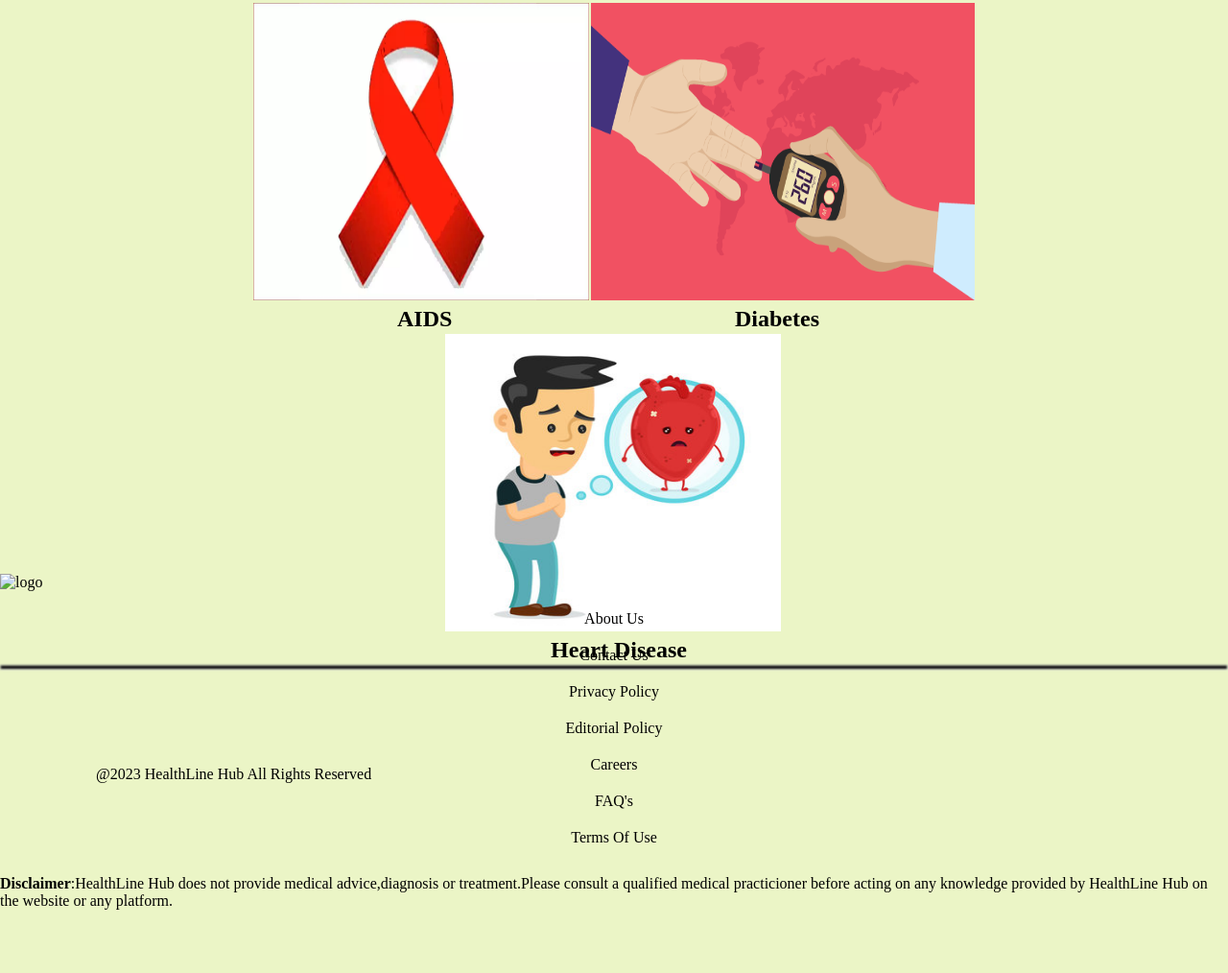
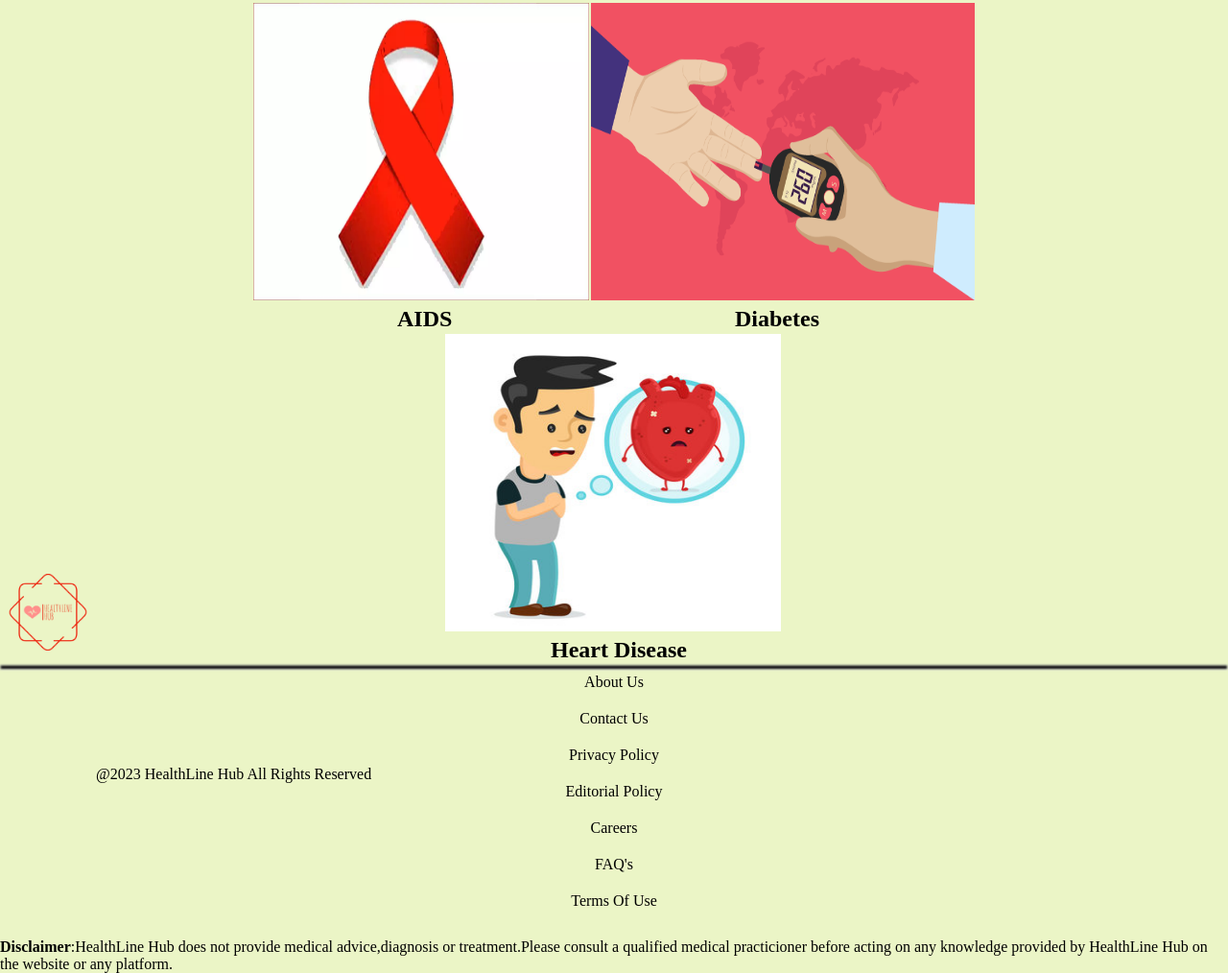
Before and after one commit to Rohitn-2312/HealthLine-Hub, a plain HTML site: page index.html in a window 1280 px wide. Shown: the part 959-1973 px from the top of the page at 96% size. Before the commit the page ends 1907 px from the top, so only its background shows below. Drawn offline with Linux system fonts and the light colour scheme.

Commit message:
Update index.html

```diff
--- a/index.html
+++ b/index.html
@@ -70,7 +70,7 @@
 
  <hr class="hr">
   <div class="ending">
-     <img class="logo2"src="logo.png" alt="logo" width="100px">
+     <img class="logo2"src="./assests/logo.png" alt="logo" width="100px">
      <footer class="footer">@2023 HealthLine Hub All Rights Reserved</footer>
   </div>
   <div class="end-links">
```
